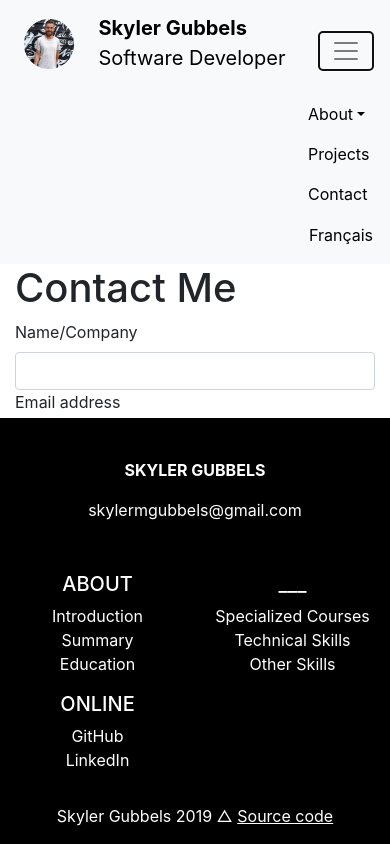
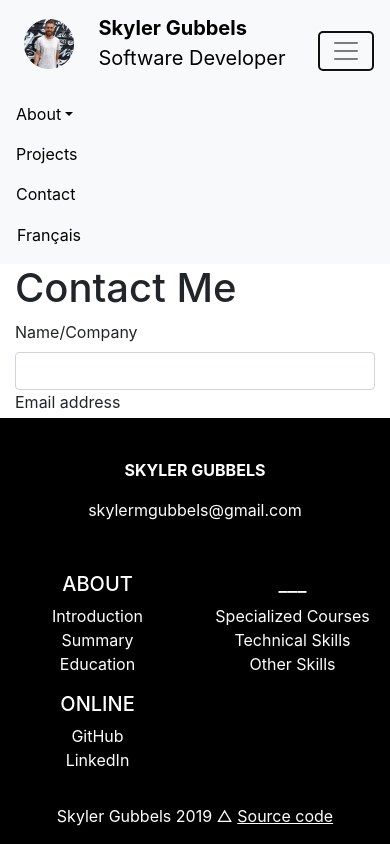
Before and after one commit to SkylerGubbels/skylerWebsite, a React (Create React App) app: page /contact in a window 390 px wide. Both pictures are taken after a click on the button 345 px from the left and 51 px from the top of the page. Built offline with nearby package versions, Linux system fonts and the light colour scheme.

Commit message:
Dropdown menu on small screens added and moving to correct side of window

```diff
--- a/package.json
+++ b/package.json
@@ -2,8 +2,8 @@
   "name": "skylerwebsite",
   "version": "0.1.0",
   "private": true,
-  "engines":{
-	"node" : "12.4.0"
+  "engines": {
+    "node": "12.4.0"
   },
   "dependencies": {
     "animate.css": "^3.7.2",
--- a/src/components/navbar.jsx
+++ b/src/components/navbar.jsx
@@ -24,6 +24,15 @@ class NavBar extends Component {
           </React.Fragment>)
       }
 
+    /** Function: getJustification()
+     *  Purpose: Ensures the navbar items are to the right on large windows but the dropdown items from
+     *           the button on small windows end up on the right side of the window */
+    getJustification(){
+      console.log(window.innerWidth)
+      if(window.innerWidth < 576){ return "mr-auto"; } //576 is the bootstrap size for col-sm. TODO: Find way to get this value at runtime instead of hardcoding the value
+      else { return "ml-auto";}
+    }
+
     render() {
       let { className, backgroundColor,language, onLanguageChange } = this.props
       if(!className) className = "navbar navbar-expand-sm navbar-light bg-light navbar-static-top navbar-background";
@@ -46,7 +55,7 @@ class NavBar extends Component {
           </button>
 
           <div className="collapse navbar-collapse navbar-nav" id="navCollapse">
-            <ul className={`navbar-nav ${this.state.textJustify}`}>
+            <ul className={`navbar-nav ${this.getJustification()}`}>
             <li className="nav-item dropdown">
               <Link className="nav-link dropdown-toggle navText" to="#" id="navbarDropdown" role="button" data-toggle="dropdown" aria-haspopup="true" aria-expanded="false" style={{"color":textColor}}>
               <span style={{"color":textColor}}>About</span>
```
Also changed, not shown: 1 other file (tests, documents, lock files or other folders).
